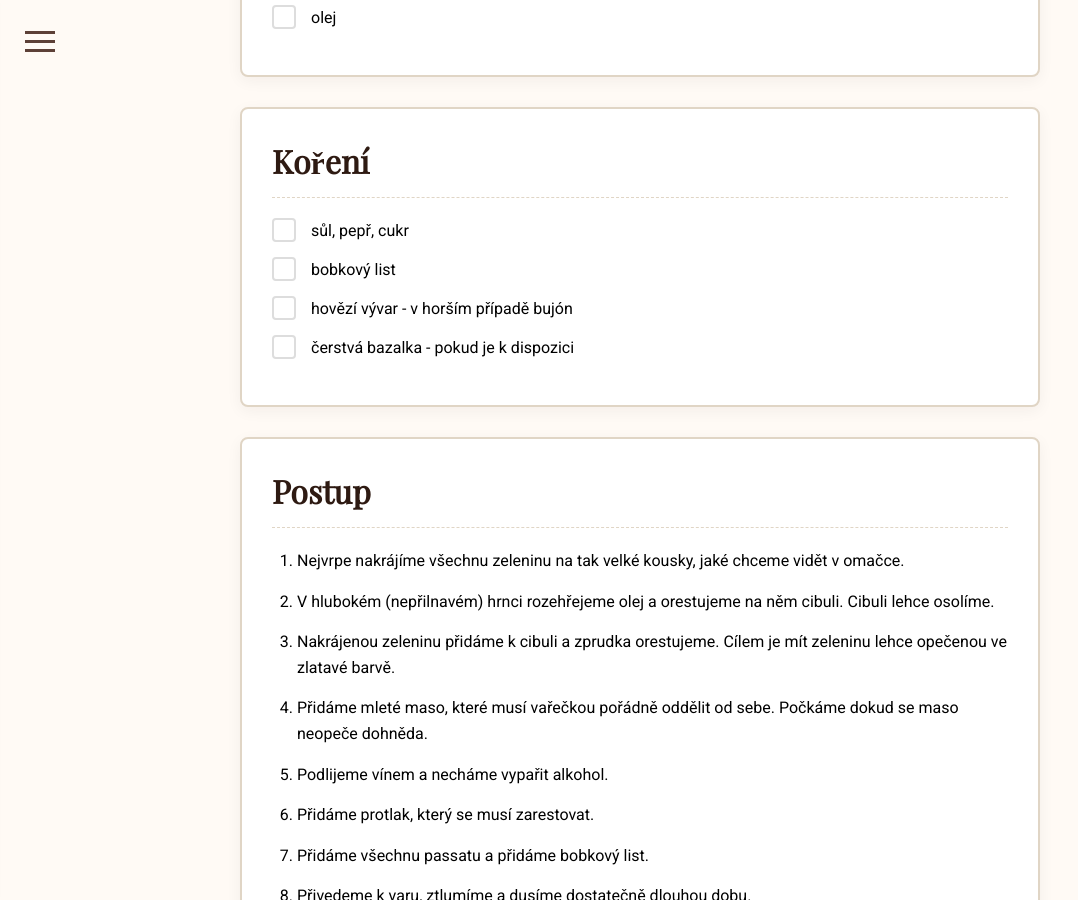
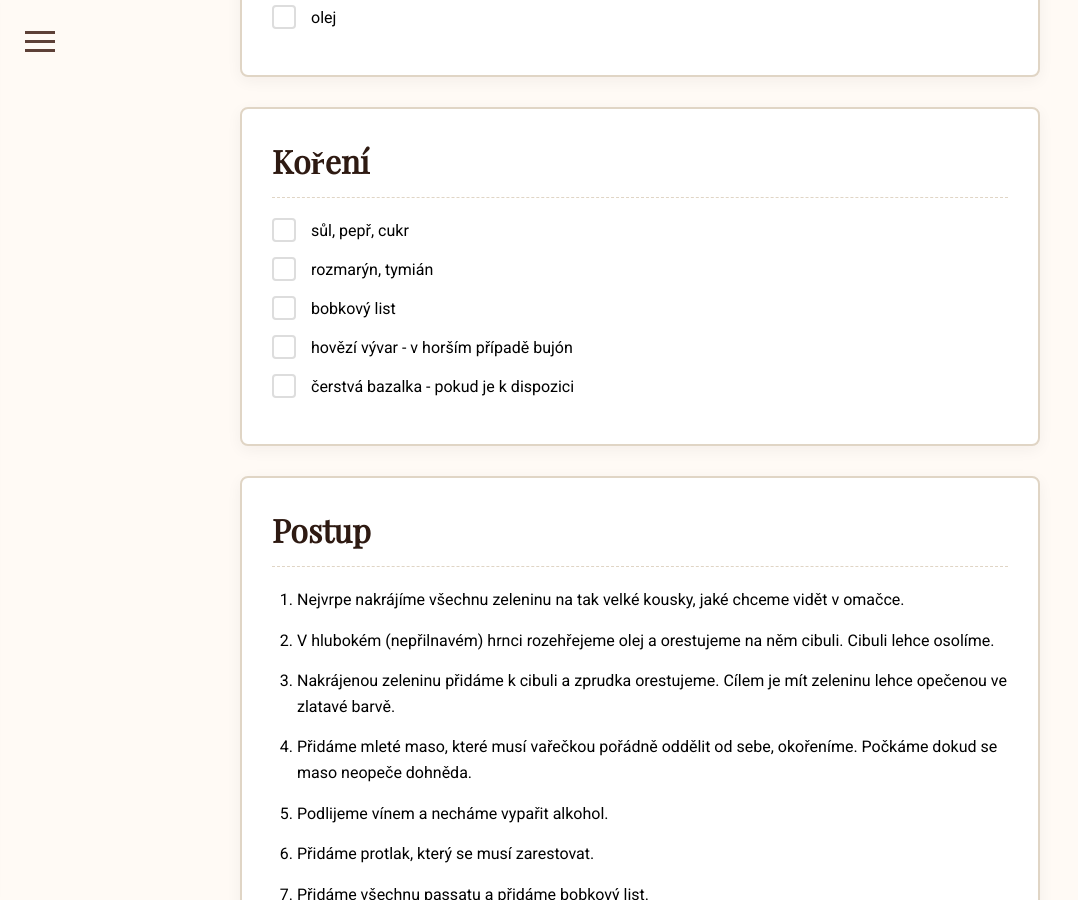
Before and after one commit to M4thys02/Cookbook, a Jekyll site: the page built from _recipes/sauces/bolognese.md, in a window 1280 px wide and 900 px high, scrolled down 734 px. Shown: the whole window, without its empty margins (0-1078 px from the left). Built offline with Jekyll 4.4.1, drawn with Linux system fonts in a browser that asks for light colours; some web fonts are replaced.

Commit message:
Update bolognese.md

```diff
--- a/_recipes/sauces/bolognese.md
+++ b/_recipes/sauces/bolognese.md
@@ -17,6 +17,7 @@ ingredients:
 
 spices:
 - sůl, pepř, cukr
+- rozmarýn, tymián
 - bobkový list
 - hovězí vývar - v horším případě bujón
 - čerstvá bazalka - pokud je k dispozici
@@ -25,7 +26,7 @@ spices:
 1. Nejvrpe nakrájíme všechnu zeleninu na tak velké kousky, jaké chceme vidět v omačce.
 2. V hlubokém (nepřilnavém) hrnci rozehřejeme olej a orestujeme na něm cibuli. Cibuli lehce osolíme.
 3. Nakrájenou zeleninu přidáme k cibuli a zprudka orestujeme. Cílem je mít zeleninu lehce opečenou ve zlatavé barvě.
-4. Přidáme mleté maso, které musí vařečkou pořádně oddělit od sebe. Počkáme dokud se maso neopeče dohněda.
+4. Přidáme mleté maso, které musí vařečkou pořádně oddělit od sebe, okořeníme. Počkáme dokud se maso neopeče dohněda.
 5. Podlijeme vínem a necháme vypařit alkohol.
 6. Přidáme protlak, který se musí zarestovat.
 7. Přidáme všechnu passatu a přidáme bobkový list.
```
